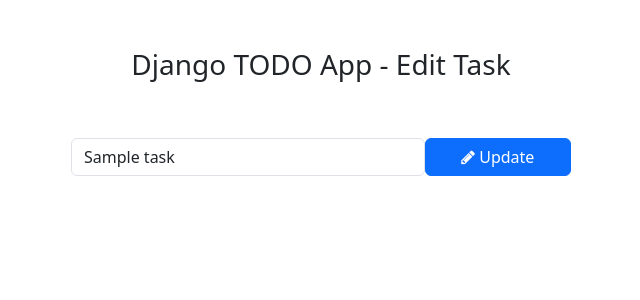
After one commit to Martin010/ToDo, a Django app: template templates/edit_task.html in a window 1280 px wide. The commit adds this page. Shown: the top 300 px of the page, without its empty margins (319-959 px from the left). Run offline with Django 4.2, Linux system fonts and the light colour scheme; the template is opened without the code that fills it: most values are stand-ins (such as "Sample title", 1, 10 or a date in 2020).

Commit message:
- Edit button - Delete button - Completed task list

```diff
--- /dev/null
+++ b/templates/edit_task.html
@@ -0,0 +1,32 @@
+<!DOCTYPE html>
+<html lang="">
+<head>
+    <meta charset="UTF-8">
+    <meta http-equiv="X-UA-Compatible" content="IE=edge">
+    <meta name="viewport" content="width=device-width, initial-scale=1.0">
+    <title>Django TODO App - Edit Task</title>
+
+    <!-- Bootstrap -->
+    <link href="https://cdn.jsdelivr.net/npm/bootstrap@5.3.0/dist/css/bootstrap.min.css" rel="stylesheet"
+          integrity="sha384-9ndCyUaIbzAi2FUVXJi0CjmCapSmO7SnpJef0486qhLnuZ2cdeRhO02iuK6FUUVM" crossorigin="anonymous">
+    <script src="https://cdn.jsdelivr.net/npm/bootstrap@5.3.0/dist/js/bootstrap.bundle.min.js"
+            integrity="sha384-geWF76RCwLtnZ8qwWowPQNguL3RmwHVBC9FhGdlKrxdiJJigb/j/68SIy3Te4Bkz"
+            crossorigin="anonymous"></script>
+    <!-- Font Awesome Icons -->
+    <link rel="stylesheet" href="https://cdnjs.cloudflare.com/ajax/libs/font-awesome/4.7.0/css/font-awesome.min.css">
+</head>
+<body>
+    <div class="container">
+        <h3 class="pt-5 pb-5 text-center">Django TODO App - Edit Task</h3>
+        <form action="{% url 'edit-task' get_task.pk %}" method="POST" style="width: 500px; margin: auto;">
+            {% csrf_token %}
+            <div class="form-group">
+                <span style="display: flex;">
+                    <input type="text" name="task" class="form-control" placeholder="Add a task" value="{{ get_task.task }}">
+                    <button type="submit" class="btn btn-primary" style="width: 200px;"><i class="fa fa-pencil"></i> Update</button>
+                </span>
+            </div>
+        </form>
+    </div>
+</body>
+</html>
--- a/todo/urls.py
+++ b/todo/urls.py
@@ -4,4 +4,8 @@
 
 urlpatterns = [
     path('addTask/', views.addTask, name='addTask'),
+    path('mark-as-done/<int:pk>/', views.mark_as_done, name='mark-as-done'),
+    path('mark-as-undone/<int:pk>/', views.mark_as_undone, name='mark-as-undone'),
+    path('edit-task/<int:pk>/', views.edit_task, name='edit-task'),
+    path('delete-task/<int:pk>/', views.delete_task, name='delete-task'),
 ]
--- a/todo_main/views.py
+++ b/todo_main/views.py
@@ -4,8 +4,10 @@
 
 
 def home(request):
-    tasks = Task.objects.filter(is_completed=False).order_by('updated_at')
+    tasks = Task.objects.filter(is_completed=False).order_by('-updated_at')
+    completed_tasks = Task.objects.filter(is_completed=True).order_by('updated_at')
     context = {
         'tasks': tasks,
+        'completed_tasks': completed_tasks,
     }
     return render(request, 'home.html', context)
```
Also changed, not shown: templates/home.html (+13 -8 lines).
